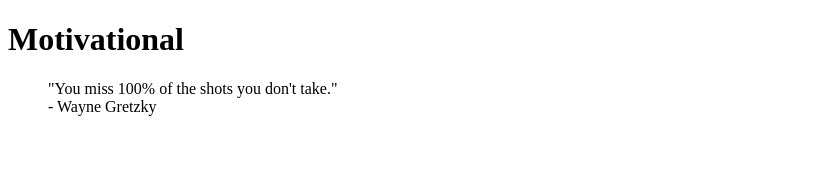
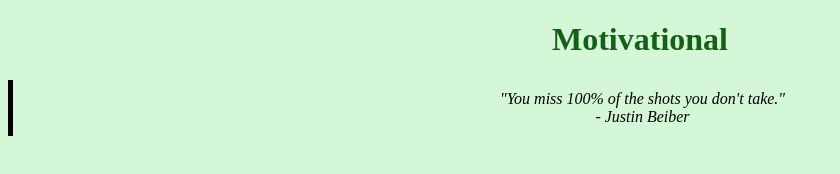
Before and after one commit to rs691/GitLab, a plain HTML site: page index.html in a window 1280 px wide. Shown: the whole page, without its empty margins (0-840 px from the left). Drawn offline with Linux system fonts and the light colour scheme.

Commit message:
Ray: adding style, linking sheet, changing author

```diff
--- a/index.html
+++ b/index.html
@@ -2,14 +2,13 @@
 <html>
   <head>
     <title>Group Page</title>
+    <link rel="stylesheet" href="style.css" type="text/css" />
   </head>
   <body>
-
     <h1>Motivational</h1>
     <blockquote>
       "You miss 100% of the shots you don't take."
-  <footer>- Wayne Gretzky</footer>
+      <footer>- Justin Beiber</footer>
     </blockquote>
-
   </body>
 </html>
--- a/style.css
+++ b/style.css
@@ -1 +1,19 @@
 /* CSS content */
+
+body {
+    background-color: #d4f8d7;
+}
+
+h1 {
+    color: #165f16;
+    text-align: center;
+}
+
+blockquote {
+    font-style: italic;
+    color: #000000;
+    border-left: 5px solid #000000;
+    margin: 20px 0;
+    padding: 10px 20px;
+    text-align: center;
+}
```
Lines whose indentation alone changed are shown as unchanged.
